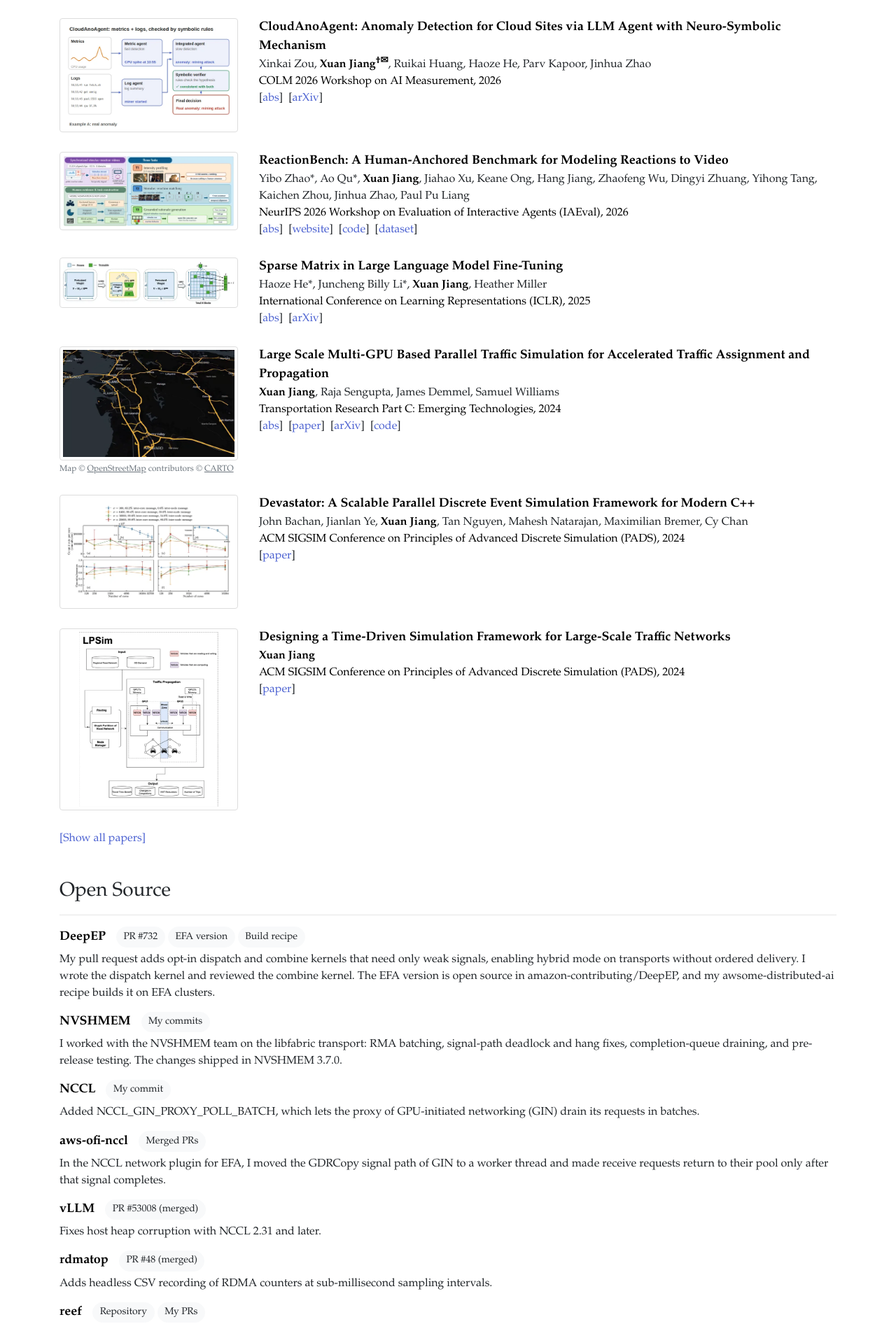
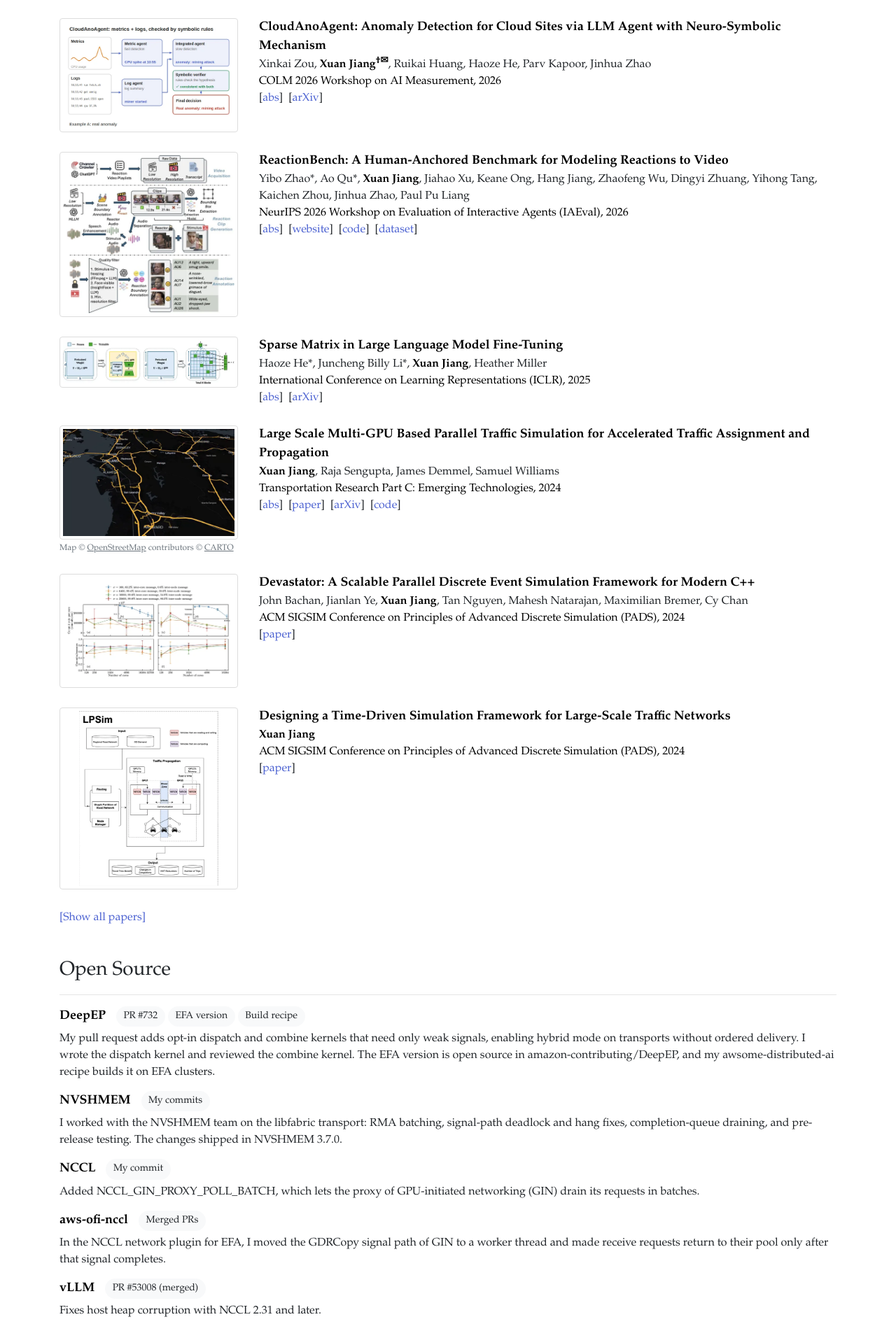
Before and after one commit to Xuan-1998/Xuan-1998.github.io, a Jekyll site: the page built from index.html, in a window 1280 px wide. Shown: the part 1700-3592 px from the top of the page at 70% size. Built offline with Jekyll 4.4.1, drawn with Linux system fonts in a browser that asks for light colours; grey boxes are pictures that could not be loaded.

Commit message:
Use the ReactionBench data pipeline figure as its thumbnail
The figure from Yibo Zhao's page is closer to square, so it fills the thumbnail column instead of a thin strip.

```diff
--- a/_data/thumbs.yml
+++ b/_data/thumbs.yml
@@ -10,4 +10,4 @@ smt: {w: 520, h: 133, alt: "Diagram comparing LoRA's low-rank update with SMT's
 lpsim: {w: 640, h: 400, alt: "LPSim visualizer: simulated trips moving over the San Francisco Bay Area road network", credit: 'Map &copy; <a href="https://www.openstreetmap.org/copyright" target="_blank" rel="noopener">OpenStreetMap</a> contributors &copy; <a href="https://carto.com/about-carto/" target="_blank" rel="noopener">CARTO</a>'}
 devastator: {w: 520, h: 325, alt: "Plot of committed-to-executed event ratio against core count, from 128 to 32,768"}
 pads: {w: 520, h: 651, alt: "Framework diagram with routing, graph partition, and traffic propagation across GPUs"}
-reactionbench: {w: 520, h: 217, alt: "ReactionBench overview: synchronized stimulus and reaction videos, human evidence, and three tasks for intensity profiling, stimulus-reaction matching, and grounded rationales"}
+reactionbench: {w: 520, h: 480, alt: "ReactionBench data pipeline: reaction videos are collected, split into aligned reactor and stimulus clips, filtered for quality, and annotated with facial action units"}
```
Also changed, not shown: assets/img/thumb/reactionbench.webp.
